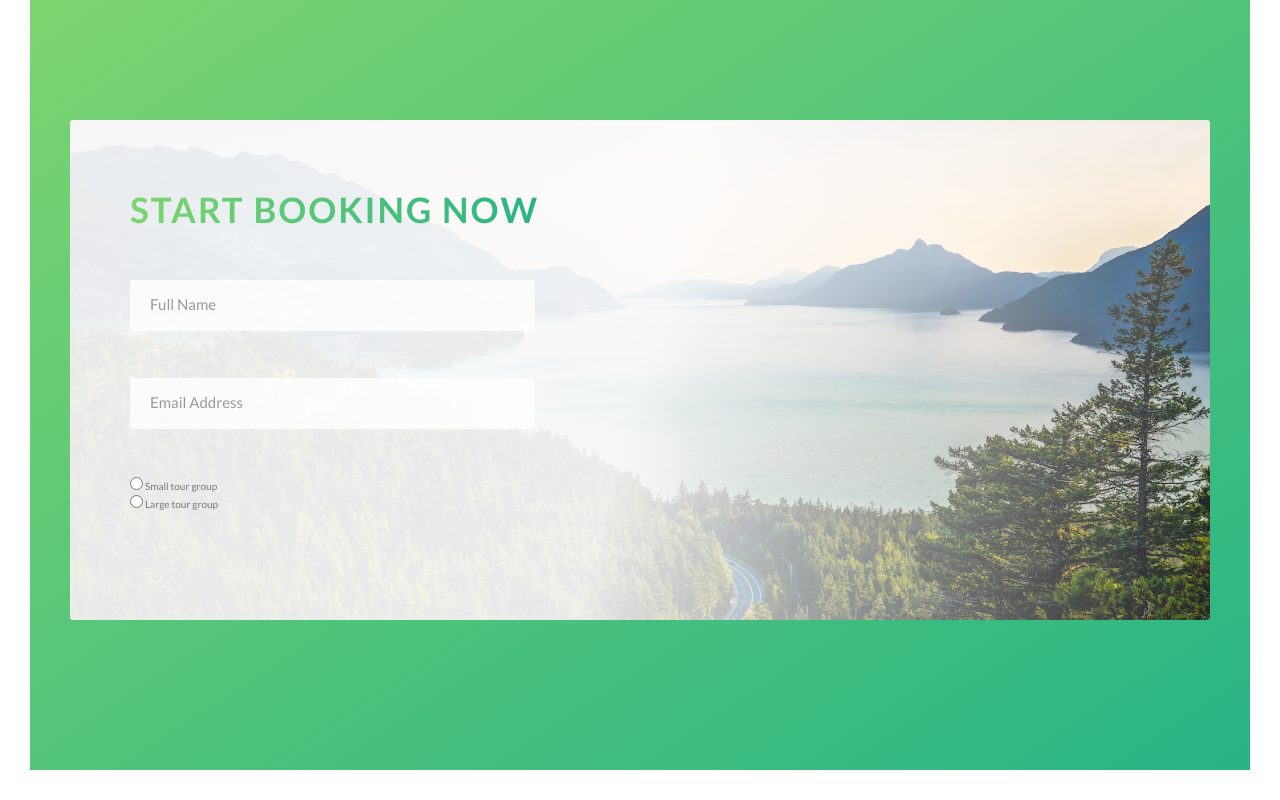
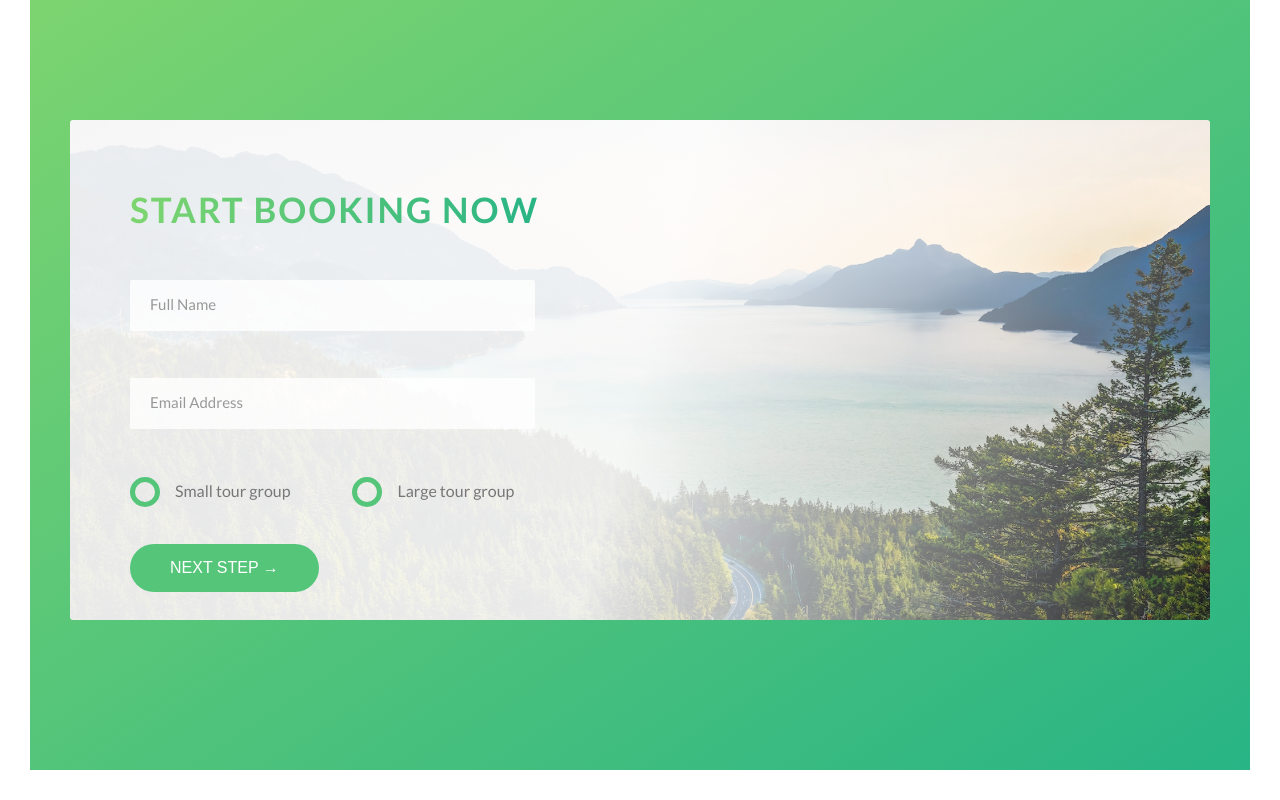
Before and after one commit to zerolxy612/Natours, a website: page index.html in a window 1280 px wide. Shown: the part 4687-5487 px from the top of the page. Drawn offline with Linux system fonts and the light colour scheme.

Commit message:
'表单组件构建完成'

```diff
--- a/index.html
+++ b/index.html
@@ -323,7 +323,7 @@
                   />
                   <label for="email" class="form__label">Email Address</label>
                 </div>
-                <div class="form__group">
+                <div class="form__group u-margin-bottom-medium">
                   <div class="form__radio-group">
                     <input
                       type="radio"
@@ -349,6 +349,9 @@
                       Large tour group</label
                     >
                   </div>
+                </div>
+                <div class="form-group">
+                    <button class="btn btn--green">Next step &rarr;</button>
                 </div>
               </form>
             </div>
--- a/sass/base/_utilities.scss
+++ b/sass/base/_utilities.scss
@@ -5,7 +5,7 @@
   margin-bottom: 8rem;
 }
 .u-margin-bottom-medium {
-  margin-bottom: 4rem;
+  margin-bottom: 4rem !important;
 }
 .u-margin-bottom-small {
   margin-bottom: 1.5rem;
--- a/sass/components/_button.scss
+++ b/sass/components/_button.scss
@@ -1,4 +1,5 @@
 .btn {
+  &,
   &:link,
   &:visited {
     text-transform: uppercase;
@@ -9,6 +10,10 @@
     transition: all 0.2s;
     position: relative;
     font-size: $default-font-size;
+
+    //改变<button>元素
+    border: none;
+    cursor: pointer;
   }
 
   &:hover {
@@ -21,7 +26,9 @@
     }
   }
 
-  &:active {
+  &:active,
+  &:focus {
+    outline: none;
     transform: translateY(-0.1rem);
     box-shadow: 0 0.5rem 1rem rgba($color-black, 0.2);
   }
@@ -83,7 +90,7 @@
   }
 
   &:active {
-    box-shadow: 0 .5rem 1rem rgba($color-black, 0.15);
+    box-shadow: 0 0.5rem 1rem rgba($color-black, 0.15);
     transform: translateY(-0);
   }
 }
--- a/sass/components/_form.scss
+++ b/sass/components/_form.scss
@@ -48,6 +48,45 @@
 
   &__radio-group {
     display: inline-block;
-    width: 50%;
+    width: 49%;
+  }
+  &__radio-input{
+    display: none;
+  }
+  &__radio-label {
+    font-size: $default-font-size;
+    cursor: pointer;
+    position: relative;
+    padding-left: 4.5rem;
+  }
+  &__radio-button {
+    width: 3rem;
+    height: 3rem;
+    border: 5px solid $color-primary;
+    border-radius: 50%;
+    display: inline-block;
+    position: absolute;
+    left: 0;
+    top: -.4rem;
+
+    &::after {
+      content: '';
+      display: block;
+      width: 1.3rem;
+      height: 1.3rem;
+      border-radius: 50%;
+      position: absolute;
+      background-color: $color-primary;
+      left: 50%;
+      top: 50%;
+      transform: translate(-50%, -50%);
+      opacity: 0;
+      transition: opacity .2s;
+    }
+  }
+
+// 兄弟选择器
+  &__radio-input:checked ~ &__radio-label &__radio-button::after{
+    opacity: 1;
   }
 }
```
Also changed, not shown: css/style.css.
